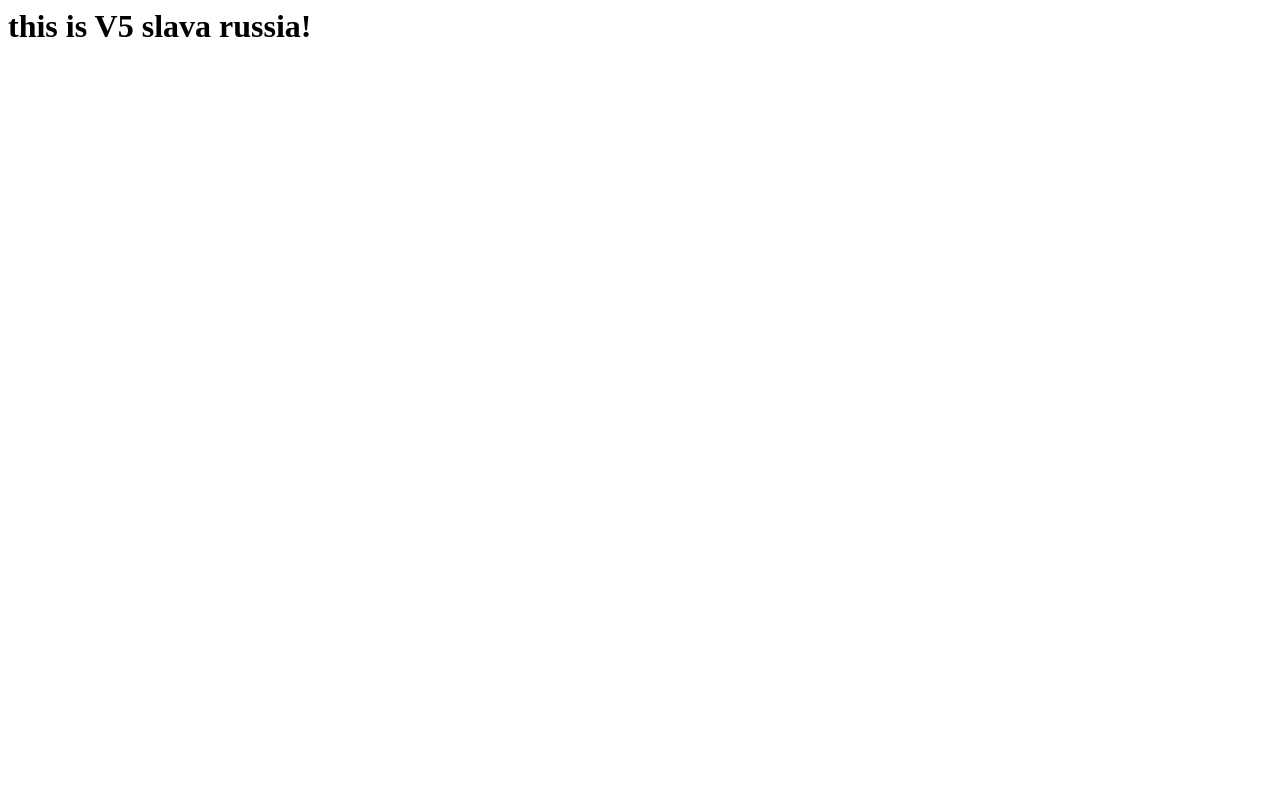
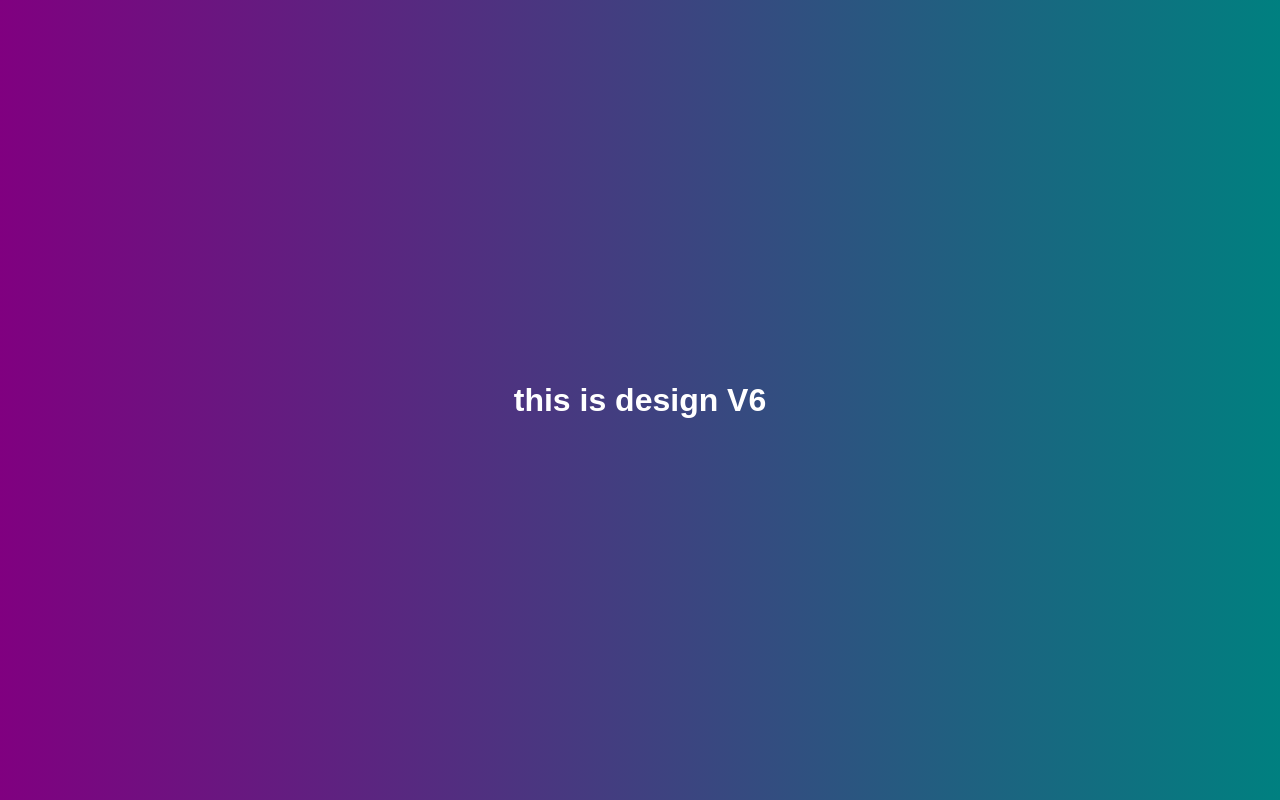
Before and after one commit to pr4nXal/myrepo, a plain HTML site: page index.html in a window 1280 px wide. Drawn offline with Linux system fonts and the light colour scheme.

Commit message:
design v6

```diff
--- a/index.html
+++ b/index.html
@@ -5,12 +5,12 @@
     <meta charset="UTF-8">
     <meta http-equiv="X-UA-Compatible" content="IE=edge">
     <meta name="viewport" content="width=device-width, initial-scale=1.0">
+    <link rel="stylesheet" href="styles.css">
     <title>Document</title>
 </head>
 
 <body>
-    <h1> this is V5
-        slava russia!<h1>
+    <h1> this is design  V6<h1>
 
 </body>
 
--- /dev/null
+++ b/styles.css
@@ -0,0 +1,13 @@
+/* styles.css */
+body {
+    /* Set a gradient background from purple to teal */
+    background: linear-gradient(to right, purple, teal);
+    color: white; /* Set text color to white for better contrast */
+    font-family: Arial, sans-serif; /* Use a clean, readable font */
+    margin: 0;
+    padding: 0;
+    display: flex; /* Enables Flexbox layout */
+    justify-content: center; /* Centers content horizontally */
+    align-items: center; /* Centers content vertically */
+    height: 100vh; /* Makes the body take full height of the viewport */
+}
```
